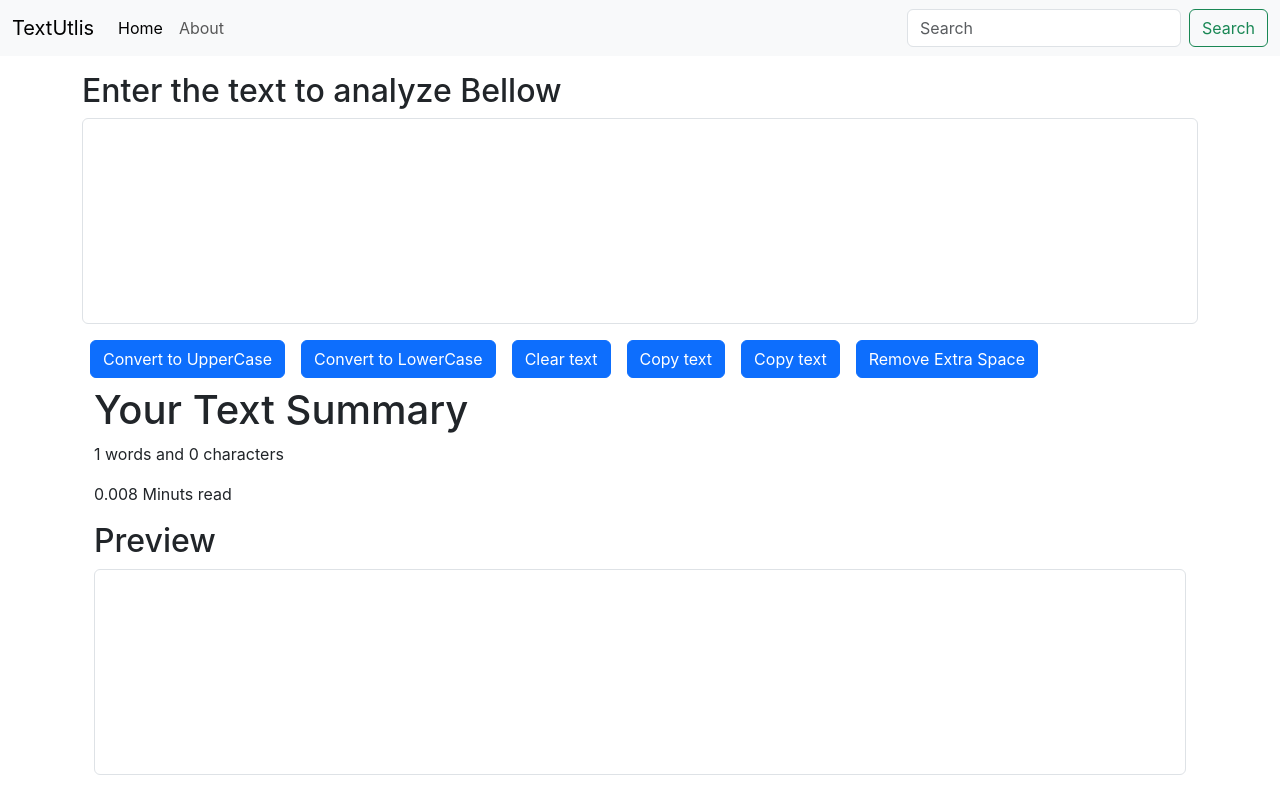
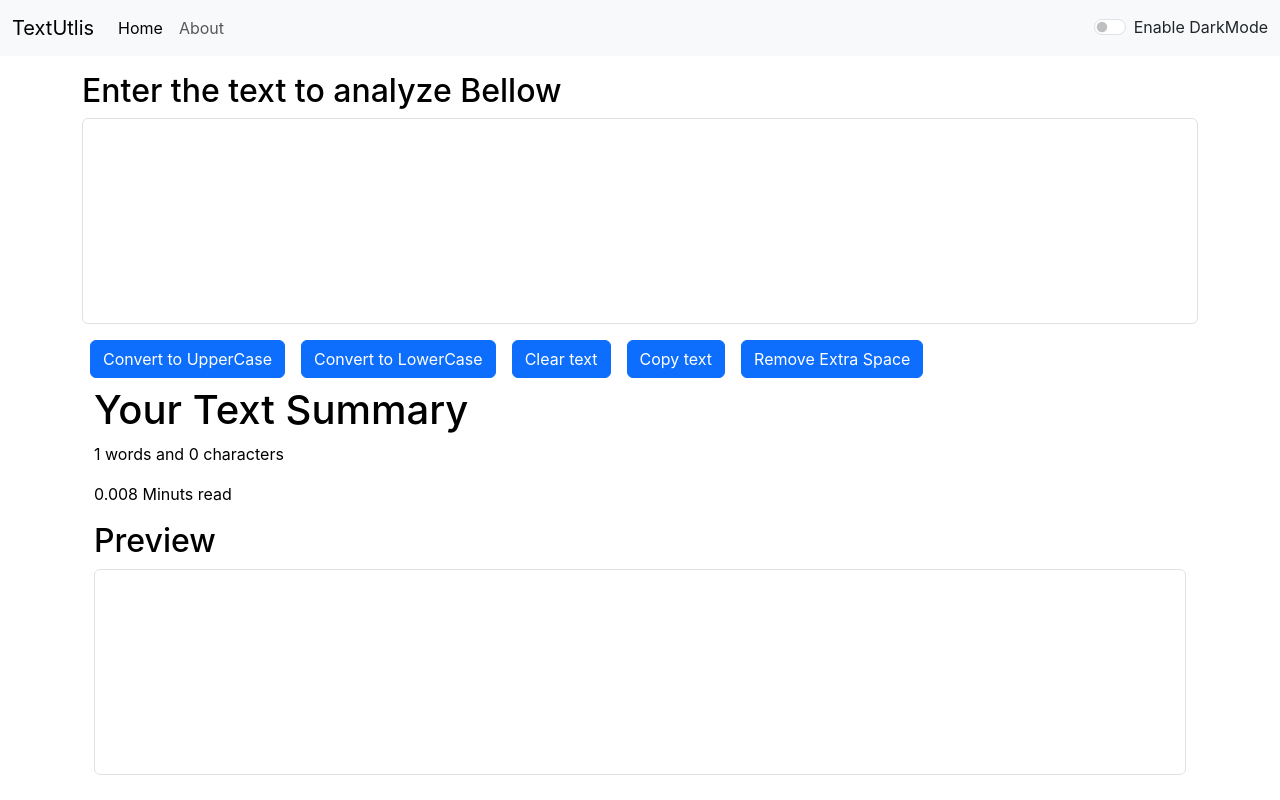
Before and after one commit to raisrazzaq/Text-Utlis, a React (Create React App) app: page / in a window 1280 px wide. Built offline with nearby package versions, Linux system fonts and the light colour scheme.

Commit message:
Feat: implement switch mode feature

```diff
--- a/src/App.js
+++ b/src/App.js
@@ -1,16 +1,33 @@
 // import logo from './logo.svg';
+import React, { useState } from "react";
 import "./App.css";
-import About from "./components/About";
+// import About from "./components/About";
 import Navbar from "./components/Navbar";
 import TextForm from "./components/TextForm";
 // import InputComponent from "./components/input";
 
 function App() {
+  const [mode, setMode] = useState("light");
+  const toggleMode = () => {
+    if (mode === "light") {
+      setMode("dark");
+      document.body.style.backgroundColor = "#042743";
+    } else {
+      setMode("light");
+      document.body.style.backgroundColor = "white";
+    }
+  };
+
   return (
     <>
-      <Navbar title="TextUtlis" AboutText="About" />
+      <Navbar
+        title="TextUtlis"
+        AboutText="About"
+        mode={mode}
+        toggleMode={toggleMode}
+      />
       <div className="container my-3">
-        <TextForm title="Enter the text to analyze Bellow"/>
+        <TextForm title="Enter the text to analyze Bellow" mode={mode} />
         {/* <About /> */}
       </div>
     </>
--- a/src/components/Navbar.js
+++ b/src/components/Navbar.js
@@ -1,12 +1,14 @@
-import React from 'react'
-import PropTypes from 'prop-types'
+import React from "react";
+import PropTypes from "prop-types";
 
 export default function Navbar(props) {
   return (
-    <nav className="navbar navbar-expand-lg bg-body-tertiary">
+    <nav
+      className={`navbar navbar-expand-lg navbar-${props.mode} bg-${props.mode}`}
+    >
       <div className="container-fluid">
         <a className="navbar-brand" href="/">
-            {props.title}
+          TextUtlis
         </a>
         <button
           className="navbar-toggler"
@@ -28,31 +30,41 @@ export default function Navbar(props) {
             </li>
             <li className="nav-item">
               <a className="nav-link" href="/">
-                  {props.AboutText}
+                About
               </a>
             </li>
           </ul>
-            <form className="d-flex" role="search">
+          <div
+            className={`form-check form-switch text-${
+              props.mode === "light" ? "dark" : "light"
+            }`}
+          >
             <input
-                className="form-control me-2"
-                type="search"
-                placeholder="Search"
-                aria-label="Search"
+              class="form-check-input"
+              type="checkbox"
+              onChange={props.toggleMode}
+              role="switch"
+              id="flexSwitchCheckChecked"
+              checked={props.mode === "dark" ? true : false}
             />
-              <button className="btn btn-outline-success" type="submit">
-                Search
-              </button>
-            </form>
+
+            <label
+              className="htmlForm-check-label"
+              htmlFor="flexSwitchCheckChecked"
+            >
+              Enable DarkMode
+            </label>
+          </div>
         </div>
       </div>
     </nav>
-  )
+  );
 }
 Navbar.propTypes = {
   title: PropTypes.string.isRequired,
-    AboutText:PropTypes.string,
-}
+  AboutText: PropTypes.string,
+};
 // Navbar.defaultProps ={
 //     title: 'My first app',
-//     AboutText: 'contact us for information'
+//     AboutText: 'contact us htmlFor inhtmlFormation'
 // }
--- a/src/components/TextForm.js
+++ b/src/components/TextForm.js
@@ -21,22 +21,28 @@ export default function Textm(props) {
     let text = document.getElementById("exampleFormControlTextarea1").value;
     navigator.clipboard.writeText(text);
   };
-  const handleExtraSpace = () =>{
+  const handleExtraSpace = () => {
     let newText = text.split(/[ ]+/);
     setText(newText.join(" "));
-  }
+  };
   return (
     <>
       <div className="contsiner">
         <div className=" mb-3">
-          <h2>{props.title}</h2>
+          <h2 style={{ color: props.mode === "dark" ? "white" : "black" }}>
+            {props.title}
+          </h2>
           <textarea
             className="form-control"
             id="exampleFormControlTextarea1"
             value={text}
             onChange={handleOnChange}
+            style={{
+              resize: "none",
+              backgroundColor: props.mode === "dark" ? "gray" : "white",
+              color: props.mode === "dark" ? "white" : "black",
+            }}
             rows={8}
-            style={{ resize: "none" }}
           />
         </div>
         <button className="btn btn-primary mx-2" onClick={handleUpCase}>
@@ -51,14 +57,14 @@ export default function Textm(props) {
         <button className="btn btn-primary mx-2" onClick={handleCopy}>
           Copy text
         </button>
-        <button className="btn btn-primary mx-2" onClick={handleCopy}>
-          Copy text
-        </button>
         <button className="btn btn-primary mx-2" onClick={handleExtraSpace}>
           Remove Extra Space
         </button>
       </div>
-      <div className="container my-2">
+      <div
+        className="container my-2"
+        style={{ color: props.mode === "dark" ? "white" : "black" }}
+      >
         <h1>Your Text Summary</h1>
         <p>
           {text.split(" ").length} words and {text.length} characters
@@ -71,7 +77,11 @@ export default function Textm(props) {
           value={text}
           onChange={handleOnChange}
           rows={8}
-          style={{ resize: "none" }}
+          style={{
+            resize: "none",
+            backgroundColor: props.mode === "dark" ? "gray" : "white",
+            color: props.mode === "dark" ? "white" : "black",
+          }}
         />
       </div>
     </>
```
Lines whose indentation alone changed are shown as unchanged.
